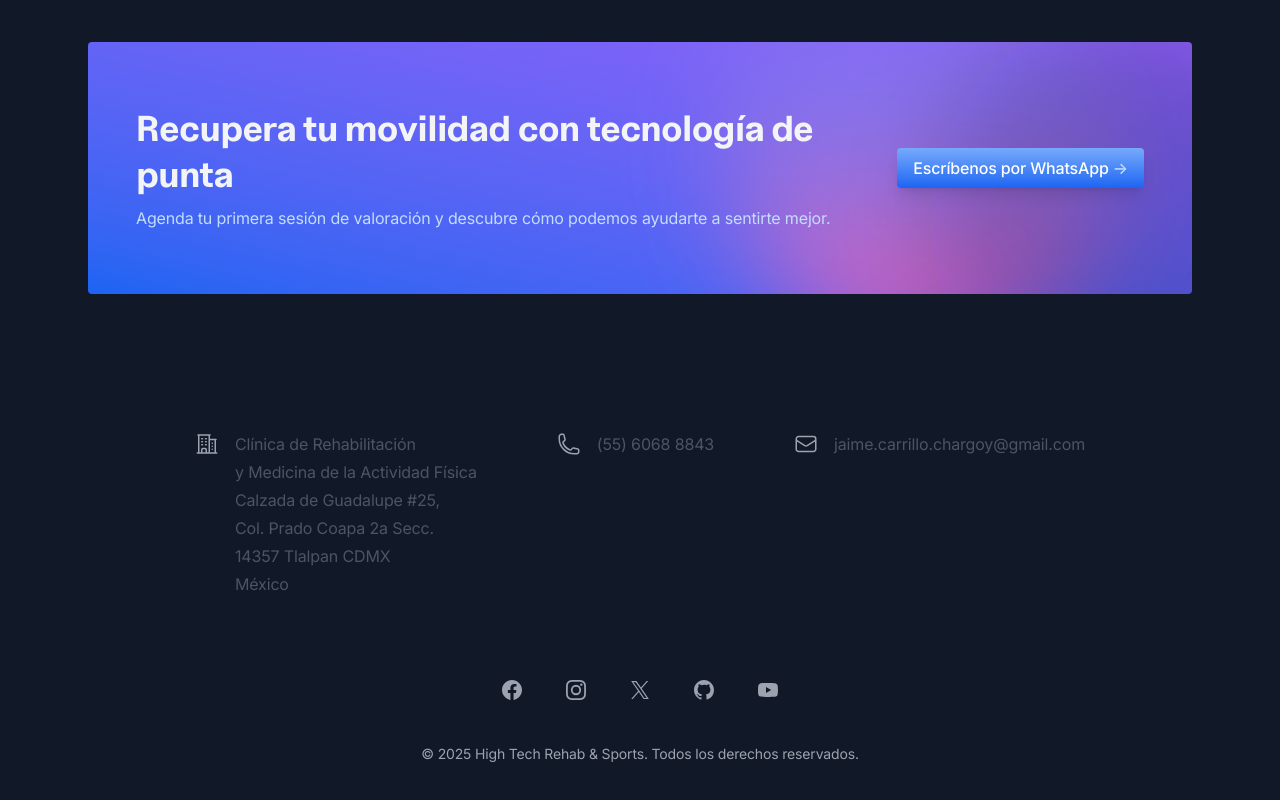
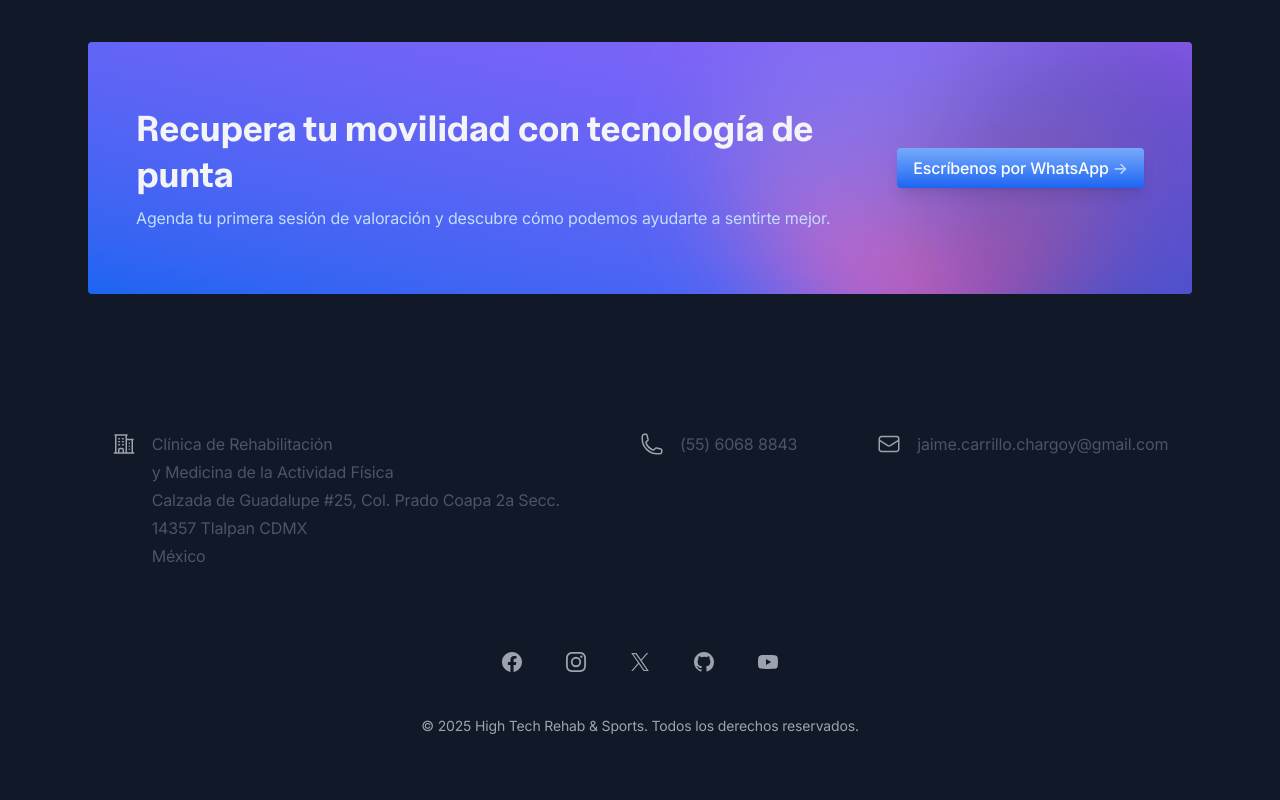
Before and after one commit to chargoy/hightech.rehab, a Next.js app: page / in a window 1280 px wide. Shown: the part 6863-7663 px from the top of the page. Built offline with nearby package versions, Linux system fonts and the light colour scheme.

Commit message:
mejor footer

```diff
--- a/components/ui/footer.tsx
+++ b/components/ui/footer.tsx
@@ -85,16 +85,22 @@ export default function Example() {
               />
             </dt>
             <dd>
-              Clínica de Rehabilitación <br />
+              <a
+                href="https://maps.app.goo.gl/JonSLctBoXCzrGkJA"
+                target="_blank"
+                rel="noopener noreferrer"
+                className="block cursor-pointer hover:text-gray-300"
+              >
+                Clínica de Rehabilitación
+                <br />
                 y Medicina de la Actividad Física
                 <br />
-              Calzada de Guadalupe #25,
-              <br />
-              Col. Prado Coapa 2a Secc.
+                Calzada de Guadalupe #25, Col. Prado Coapa 2a Secc.
                 <br />
                 14357 Tlalpan CDMX
                 <br />
                 México
+              </a>
             </dd>
           </div>
           <div className="flex gap-x-4">
@@ -105,7 +111,7 @@ export default function Example() {
             <dd>
               <a
                 href="https://wa.me/525560688843?text=Hola%2C%20vi%20su%20p%C3%A1gina%20y%20quiero%20m%C3%A1s%20detalles%20sobre%20los%20servicios%20de%20rehabilitaci%C3%B3n."
-                className="hover:text-gray-900"
+                className="hover:text-gray-300"
               >
                 (55) 6068 8843
               </a>
@@ -116,13 +122,13 @@ export default function Example() {
               <span className="sr-only">Email</span>
               <EnvelopeIcon
                 aria-hidden="true"
-                className="h-7 w-6 text-gray-400"
+                className="h-7 w-6 text-gray-400 hover:text-gray-300"
               />
             </dt>
             <dd>
               <a
                 href="mailto:jaime.carrillo.chargoy@gmail.com"
-                className="hover:text-gray-900"
+                className="hover:text-gray-300"
               >
                 jaime.carrillo.chargoy@gmail.com
               </a>
```
Lines whose indentation alone changed are shown as unchanged.
